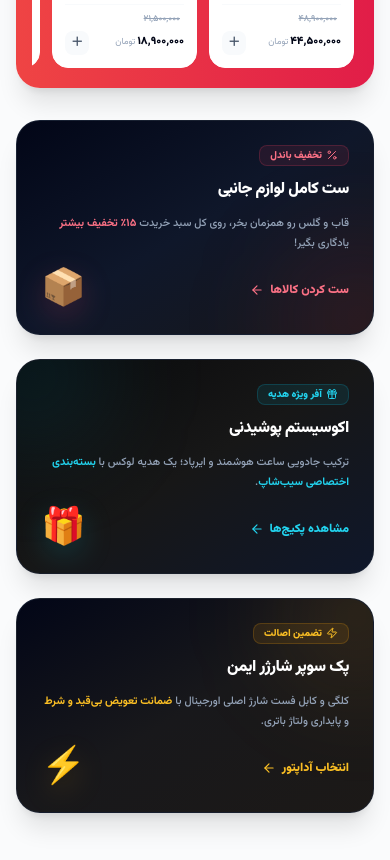
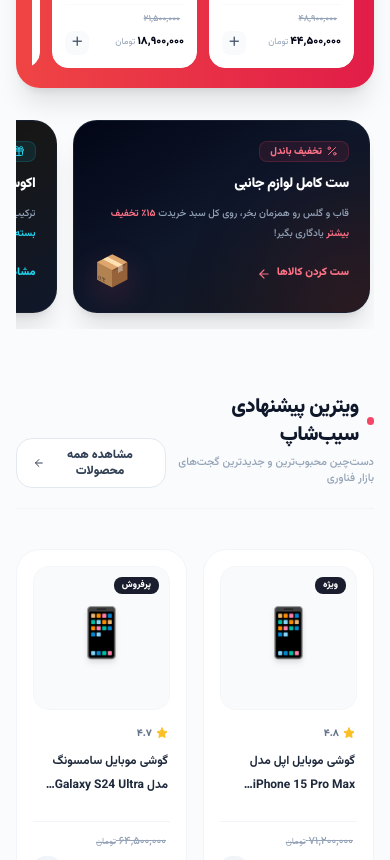
Before and after one commit to mohsenalz77/mini-shop-v2, a Next.js app: page / in a window 390 px wide. Shown: the part 1140-2000 px from the top of the page. Built offline with nearby package versions, Linux system fonts and the light colour scheme.

Commit message:
Update PromoBanners.js

```diff
--- a/src/components/PromoBanners.js
+++ b/src/components/PromoBanners.js
@@ -4,13 +4,14 @@ import { ArrowLeft, Gift, Percent, Zap } from 'lucide-react';
 
 export default function PromoBanners() {
   return (
-    // مهار عرض با پدینگ هم‌تراز با هیرو و شگفت‌انگیز
-    <div className="w-full px-4 md:px-8 my-8 relative z-10">
-      {/* گرید ۳ ستونه در دسکتاپ (md:grid-cols-3) */}
-      <div className="w-full grid grid-cols-1 md:grid-cols-3 gap-6">
+    // my-4 در موبایل فاصله عمودی را برای جلوگیری از طولانی شدن صفحه بهینه می‌کند
+    <div className="w-full px-4 md:px-8 my-4 md:my-8 relative z-10">
+
+      {/* در موبایل تبدیل به ریل افقی روان (flex overflow-x-auto) و در دسکتاپ گرید ۳ ستونه (md:grid) می‌شود */}
+      <div className="w-full flex md:grid grid-cols-1 md:grid-cols-3 gap-4 md:gap-6 overflow-x-auto md:overflow-visible pb-4 md:pb-0 scrollbar-none snap-x px-1 md:px-0">
 
         {/* بنر اول: باندل اکسسوری */}
-        <div className="relative overflow-hidden rounded-3xl bg-gradient-to-br from-slate-950 via-slate-900 to-zinc-900 border border-slate-800/60 p-6 flex flex-col justify-between group shadow-xl min-h-[200px]">
+        <div className="flex-shrink-0 w-[85%] sm:w-[70%] md:w-full snap-center relative overflow-hidden rounded-3xl bg-gradient-to-br from-slate-950 via-slate-900 to-zinc-900 border border-slate-800/60 p-5 md:p-6 flex flex-col justify-between group shadow-xl min-h-[180px] md:min-h-[200px]">
           <div className="absolute -right-16 -bottom-16 w-40 h-40 bg-rose-500/10 rounded-full blur-[50px] pointer-events-none transition-all duration-500 group-hover:bg-rose-500/20"></div>
 
           <div className="flex flex-col items-start gap-2 relative z-10 text-right">
@@ -18,23 +19,23 @@ export default function PromoBanners() {
               <Percent className="w-3 h-3" />
               <span>تخفیف باندل</span>
             </div>
-            <h3 className="text-base md:text-lg font-black text-white tracking-tight mt-1">ست کامل لوازم جانبی</h3>
-            <p className="text-slate-400 text-[11px] leading-5 font-medium mt-1">
+            <h3 className="text-sm md:text-lg font-black text-white tracking-tight mt-1">ست کامل لوازم جانبی</h3>
+            <p className="text-slate-400 text-[10px] md:text-[11px] leading-5 font-medium mt-0.5 md:mt-1">
               قاب و گلس رو همزمان بخر، روی کل سبد خریدت <span className="text-rose-400 font-bold">۱۵٪ تخفیف بیشتر</span> یادگاری بگیر!
             </p>
           </div>
 
-          <div className="flex items-center justify-between w-full mt-4 relative z-10">
-            <button className="flex items-center gap-1.5 text-xs font-black text-rose-400 hover:text-rose-300 transition group/btn">
+          <div className="flex items-center justify-between w-full mt-3 md:mt-4 relative z-10">
+            <button className="flex items-center gap-1.5 text-[11px] md:text-xs font-black text-rose-400 hover:text-rose-300 transition group/btn">
               <span>ست کردن کالاها</span>
               <ArrowLeft className="w-3.5 h-3.5 transition-transform group-hover/btn:-translate-x-1" />
             </button>
-            <div className="text-4xl select-none filter drop-shadow-[0_10px_15px_rgba(244,63,94,0.2)] transform group-hover:scale-110 group-hover:rotate-3 transition duration-300">📦</div>
+            <div className="text-3xl md:text-4xl select-none filter drop-shadow-[0_10px_15px_rgba(244,63,94,0.2)] transform group-hover:scale-110 group-hover:rotate-3 transition duration-300">📦</div>
           </div>
         </div>
 
         {/* بنر دوم: پک هدیه گجت‌ها */}
-        <div className="relative overflow-hidden rounded-3xl bg-gradient-to-br from-zinc-950 via-neutral-900 to-slate-900 border border-slate-800/60 p-6 flex flex-col justify-between group shadow-xl min-h-[200px]">
+        <div className="flex-shrink-0 w-[85%] sm:w-[70%] md:w-full snap-center relative overflow-hidden rounded-3xl bg-gradient-to-br from-zinc-950 via-neutral-900 to-slate-900 border border-slate-800/60 p-5 md:p-6 flex flex-col justify-between group shadow-xl min-h-[180px] md:min-h-[200px]">
           <div className="absolute -left-16 -top-16 w-40 h-40 bg-cyan-500/10 rounded-full blur-[50px] pointer-events-none transition-all duration-500 group-hover:bg-cyan-500/20"></div>
 
           <div className="flex flex-col items-start gap-2 relative z-10 text-right">
@@ -42,23 +43,23 @@ export default function PromoBanners() {
               <Gift className="w-3 h-3" />
               <span>آفر ویژه هدیه</span>
             </div>
-            <h3 className="text-base md:text-lg font-black text-white tracking-tight mt-1">اکوسیستم پوشیدنی</h3>
-            <p className="text-slate-400 text-[11px] leading-5 font-medium mt-1">
+            <h3 className="text-sm md:text-lg font-black text-white tracking-tight mt-1">اکوسیستم پوشیدنی</h3>
+            <p className="text-slate-400 text-[10px] md:text-[11px] leading-5 font-medium mt-0.5 md:mt-1">
               ترکیب جادویی ساعت هوشمند و ایرپاد؛ یک هدیه لوکس با <span className="text-cyan-400 font-bold">بسته‌بندی اختصاصی سیب‌شاپ</span>.
             </p>
           </div>
 
-          <div className="flex items-center justify-between w-full mt-4 relative z-10">
-            <button className="flex items-center gap-1.5 text-xs font-black text-cyan-400 hover:text-cyan-300 transition group/btn">
+          <div className="flex items-center justify-between w-full mt-3 md:mt-4 relative z-10">
+            <button className="flex items-center gap-1.5 text-[11px] md:text-xs font-black text-cyan-400 hover:text-cyan-300 transition group/btn">
               <span>مشاهده پکیج‌ها</span>
               <ArrowLeft className="w-3.5 h-3.5 transition-transform group-hover/btn:-translate-x-1" />
             </button>
-            <div className="text-4xl select-none filter drop-shadow-[0_10px_15px_rgba(6,182,212,0.2)] transform group-hover:scale-110 group-hover:-rotate-3 transition duration-300">🎁</div>
+            <div className="text-3xl md:text-4xl select-none filter drop-shadow-[0_10px_15px_rgba(6,182,212,0.2)] transform group-hover:scale-110 group-hover:-rotate-3 transition duration-300">🎁</div>
           </div>
         </div>
 
-        {/* بنر سوم (جدید): آفر سوپر شارژر */}
-        <div className="relative overflow-hidden rounded-3xl bg-gradient-to-br from-slate-950 via-zinc-900 to-stone-900 border border-slate-800/60 p-6 flex flex-col justify-between group shadow-xl min-h-[200px]">
+        {/* بنر سوم: آفر سوپر شارژر */}
+        <div className="flex-shrink-0 w-[85%] sm:w-[70%] md:w-full snap-center relative overflow-hidden rounded-3xl bg-gradient-to-br from-slate-950 via-zinc-900 to-stone-900 border border-slate-800/60 p-5 md:p-6 flex flex-col justify-between group shadow-xl min-h-[180px] md:min-h-[200px]">
           <div className="absolute -right-16 -top-16 w-40 h-40 bg-amber-500/10 rounded-full blur-[50px] pointer-events-none transition-all duration-500 group-hover:bg-amber-500/20"></div>
 
           <div className="flex flex-col items-start gap-2 relative z-10 text-right">
@@ -66,18 +67,18 @@ export default function PromoBanners() {
               <Zap className="w-3 h-3" />
               <span>تضمین اصالت</span>
             </div>
-            <h3 className="text-base md:text-lg font-black text-white tracking-tight mt-1">پک سوپر شارژر ایمن</h3>
-            <p className="text-slate-400 text-[11px] leading-5 font-medium mt-1">
+            <h3 className="text-sm md:text-lg font-black text-white tracking-tight mt-1">پک سوپر شارژر ایمن</h3>
+            <p className="text-slate-400 text-[10px] md:text-[11px] leading-5 font-medium mt-0.5 md:mt-1">
               کلگی و کابل فست شارژ اصلی اورجینال با <span className="text-amber-400 font-bold">ضمانت تعویض بی‌قید و شرط</span> و پایداری ولتاژ باتری.
             </p>
           </div>
 
-          <div className="flex items-center justify-between w-full mt-4 relative z-10">
-            <button className="flex items-center gap-1.5 text-xs font-black text-amber-400 hover:text-amber-300 transition group/btn">
+          <div className="flex items-center justify-between w-full mt-3 md:mt-4 relative z-10">
+            <button className="flex items-center gap-1.5 text-[11px] md:text-xs font-black text-amber-400 hover:text-amber-300 transition group/btn">
               <span>انتخاب آداپتور</span>
               <ArrowLeft className="w-3.5 h-3.5 transition-transform group-hover/btn:-translate-x-1" />
             </button>
-            <div className="text-4xl select-none filter drop-shadow-[0_10px_15px_rgba(245,158,11,0.2)] transform group-hover:scale-110 group-hover:rotate-6 transition duration-300">⚡</div>
+            <div className="text-3xl md:text-4xl select-none filter drop-shadow-[0_10px_15px_rgba(245,158,11,0.2)] transform group-hover:scale-110 group-hover:rotate-6 transition duration-300">⚡</div>
           </div>
         </div>
 
```
